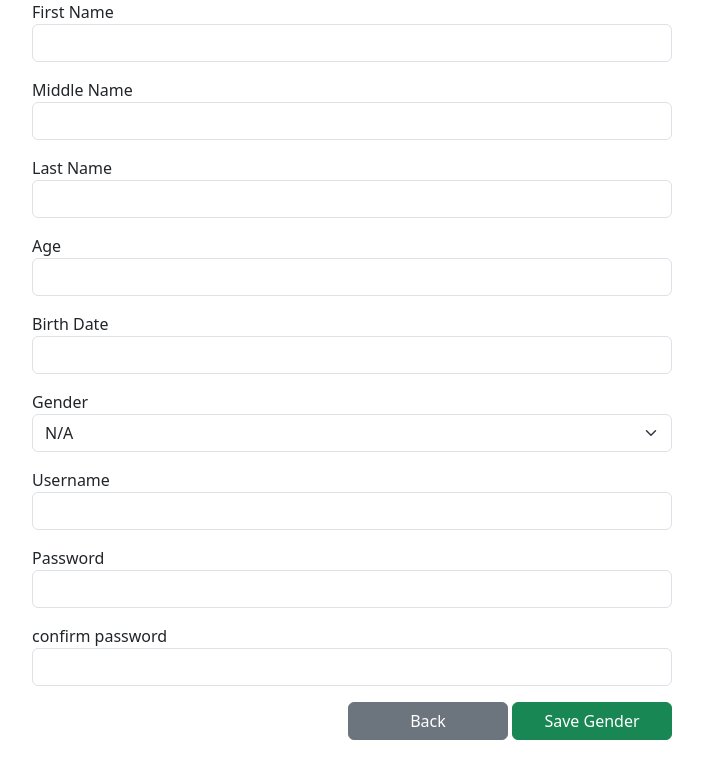
After one commit to sidewinder0123/mysite, a Django app: page /users/create in a window 1280 px wide. The commit adds this page. Shown: the top 779 px of the page, without its empty margins (288-991 px from the left). Run offline with Django 5.2, Linux system fonts and the light colour scheme; some libraries are stand-ins or nearby versions.

Commit message:
hahatdog

```diff
--- /dev/null
+++ b/crudlesson/templates/user/create.html
@@ -0,0 +1,57 @@
+{% extends "layout/base.html" %}
+
+{% block title %}
+Create Gender
+{% endblock title %}
+
+{% block content  %}
+
+<div class="col-md-6 mx-auto">
+    <form action="#" method="post">
+        {% csrf_token %}
+        <div class="mb-3">
+            <label for="gender">First Name</label>
+            <input type="text" class="form-control" id="first_name" name="gender"/>
+        </div>
+        <div class="mb-3">
+            <label for="gender">Middle Name</label>
+            <input type="text" class="form-control" id="first_name" name="gender"/>
+        </div>
+        <div class="mb-3">
+            <label for="gender">Last Name</label>
+            <input type="text" class="form-control" id="first_name" name="gender"/>
+        </div>
+        <div class="mb-3">
+            <label for="gender">Age</label>
+            <input type="text" class="form-control" id="first_name" name="gender"/>
+        </div>
+        <div class="mb-3">
+            <label for="gender">Birth Date</label>
+            <input type="text" class="form-control" id="first_name" name="gender"/>
+        </div>
+        <div class="mb-3">
+            <label for="gender_id">Gender</label>
+            <select name="gender_id" id="gender_id" class="form-select">
+                <option value="">N/A</option>
+
+            </select>
+        </div>
+        <div class="mb-3">
+            <label for="gender">Username</label>
+            <input type="text" class="form-control" id="first_name" name="first_name"/>
+        </div>
+        <div class="mb-3">
+            <label for="password">Password</label>
+            <input type="password" class="form-control" id="password" name="password"/>
+        </div>
+        <div class="mb-3">
+            <label for="confirm_password">confirm password</label>
+            <input type="password" class="form-control" id="confirm_password" name="confirm_password"/>
+        </div>
+        <button type="submit" class="btn btn-success float-end col-12 col-md-3">Save Gender</button>
+        <a href="/genders" class="btn btn-secondary float-end col-12 col-md-3 me-1">Back</a>
+    </form>
+</div>
+
+
+{% endblock content  %}
--- a/crudlesson/urls.py
+++ b/crudlesson/urls.py
@@ -4,5 +4,12 @@ from . import views
 urlpatterns = [
     path('genders', views.index_gender),
     path('gender/create', views.create_gender),
-    path('gender_store', views.store_gender),
+    path('gender/store', views.store_gender),
+    path('gender/show/<int:gender_id>', views.show_gender),
+    path('gender/edit/<int:gender_id>', views.edit_gender),
+    path('gender/update/<int:gender_id>', views.update_gender),
+    path('gender/delete/<int:gender_id>', views.delete_gender),
+    path('gender/destroy/<int:gender_id>', views.destroy_gender),
+    path('users', views.index_user),
+    path('users/create', views.create_user),
 ]
--- a/crudlesson/views.py
+++ b/crudlesson/views.py
@@ -21,3 +21,51 @@ def store_gender(request):
     Gender.objects.create(gender=gender) #INSERT INTO genders(gender) VALUES(gender)
     messages.success(request, 'Genders successfully saved!')
     return redirect('/genders')
+
+def show_gender(request, gender_id):
+    gender = Gender.objects.get(pk=gender_id) # SELECT * FROM genders WHERE gender_id = gender_id
+
+    context = {
+        'gender': gender,
+    }
+
+    return render(request, 'gender/show.html', context)
+
+def edit_gender(request, gender_id):
+    gender = Gender.objects.get(pk=gender_id) # SELECT * FROM genders WHERE gender_id = gender_id
+
+    context = {
+        'gender': gender,
+    }
+
+    return render(request, 'gender/edit.html', context)
+
+def update_gender(request, gender_id):
+    gender = request.POST.get('gender')
+
+    Gender.objects.filter(pk=gender_id).update(gender=gender) #UPDATE genders SET gender = gender WHERE gender_id = gender_id
+    messages.success(request, 'Gender successfully updated!')
+
+    return redirect('/genders')
+
+def delete_gender(request, gender_id):
+    gender = Gender.objects.get(pk=gender_id) # SELECT * FROM genders WHERE gender_id = gender_id
+
+    context = {
+        'gender': gender,
+    }
+
+    return render(request, 'gender/delete.html', context)
+
+def destroy_gender(request, gender_id):
+    Gender.objects.filter(pk=gender_id).delete() # DELETE FROM genders WHERE gender_id = gender_id
+    messages.success(request, 'Gender successfully deleted!')
+
+    return redirect('/genders')
+
+
+def index_user(request):
+    return render(request, 'user/index.html')
+
+def create_user(request):
+    return render(request, 'user/create.html')
```
Also changed, not shown: crudlesson/templates/gender/delete.html (added, +18 -0 lines), crudlesson/templates/gender/edit.html (added, +21 -0 lines), crudlesson/templates/gender/index.html (+8 -0 lines), crudlesson/templates/gender/show.html (added, +20 -0 lines), crudlesson/templates/user/index.html (added, +31 -0 lines).
